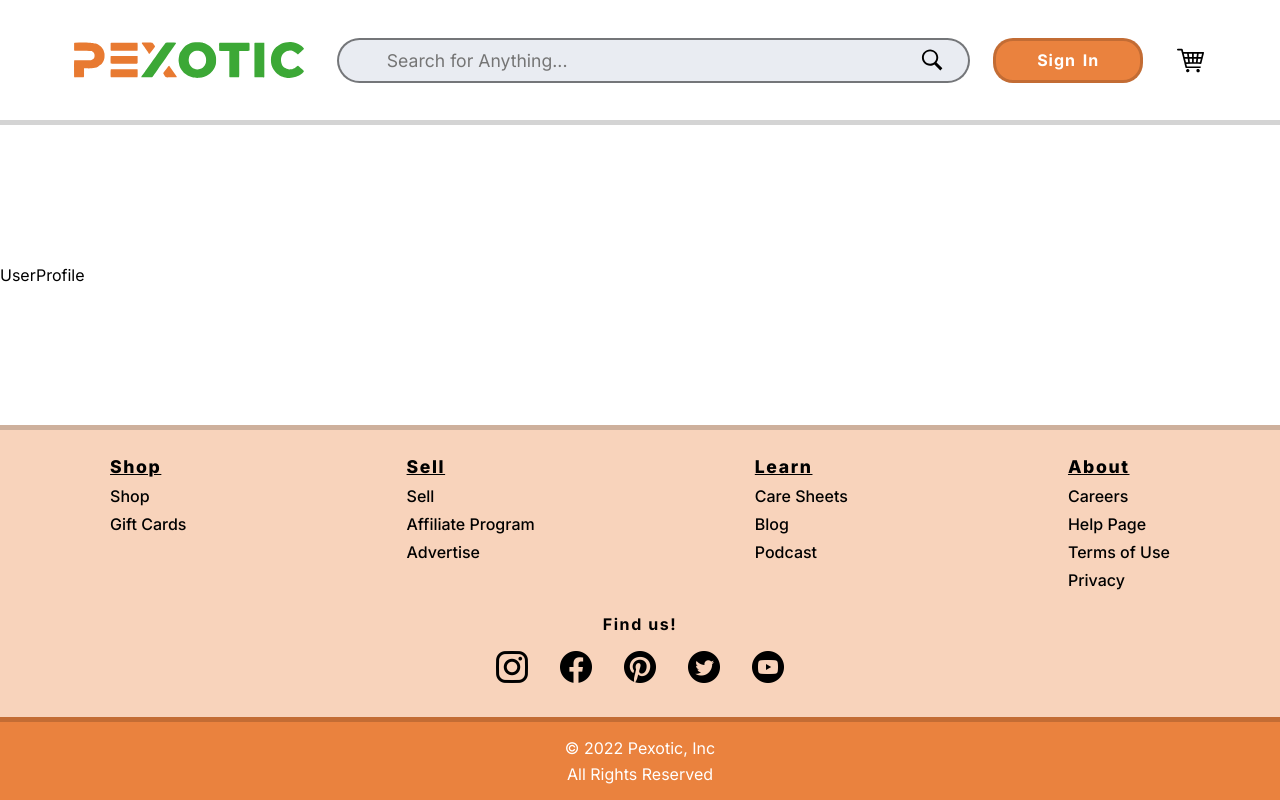
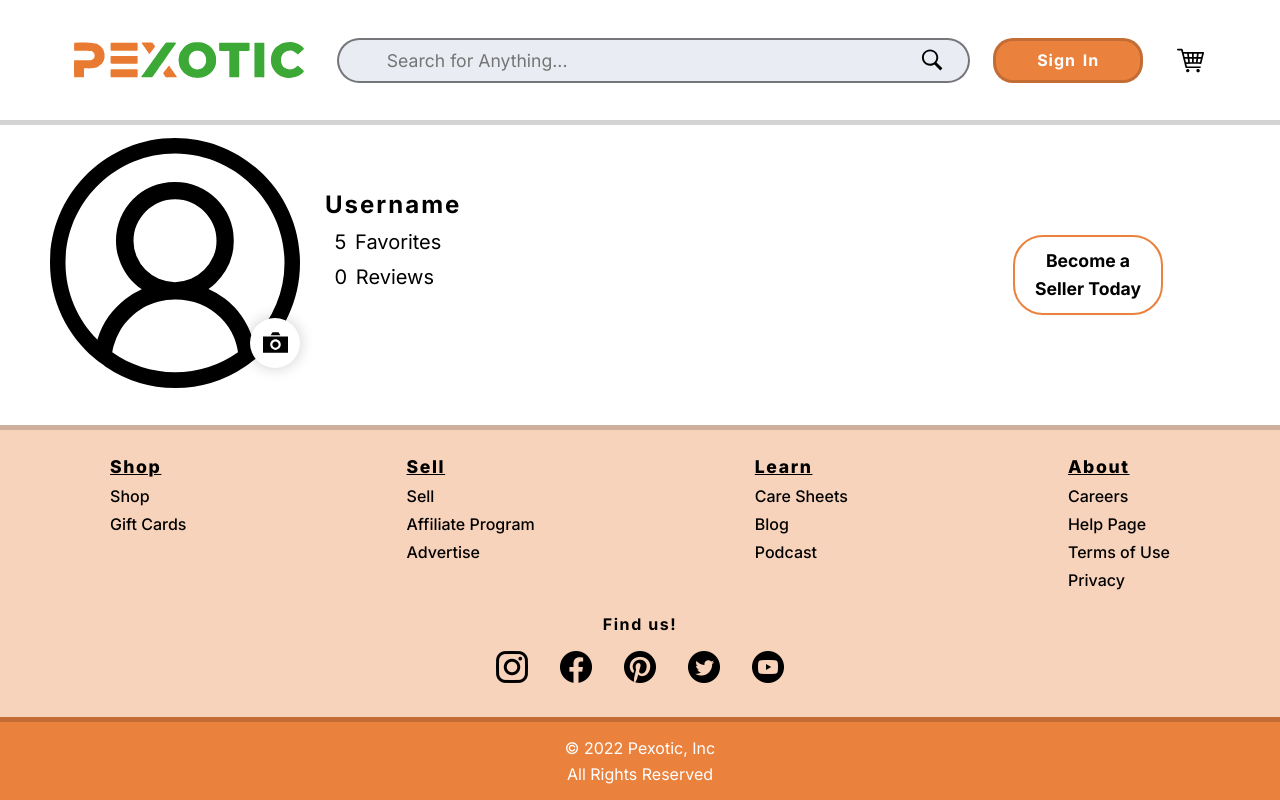
Before and after one commit to MichaelD3289/pexotic, a React (Create React App) app in the folder client/: page /user/profile in a window 1280 px wide. Built offline with nearby package versions, Linux system fonts and the light colour scheme.

Commit message:
user profile page started

```diff
--- /dev/null
+++ b/client/src/components/CameraIcon/CameraIcon.css
@@ -0,0 +1,46 @@
+#camera-icon {
+  width: 50px;
+  height: 50px;
+  border-radius: 50%;
+  background-color: white;
+  display: flex;
+  justify-content: center;
+  align-items: center;
+  position: absolute;
+  left: 200px;
+  bottom: 20px;
+  box-shadow: 0 0 15px rgba(0, 0, 0, 0.2);
+  cursor: pointer;
+  transition: all 0.2s ease-in-out scale 0.1;
+}
+
+#camera-icon:hover {
+  box-shadow:
+  0 0 15px rgba(0, 0, 0, 0.4),
+  inset 0 0 10px rgba(0, 0, 0, 0.2);
+  width: 115px;
+  border-radius: 50px;
+  justify-content: flex-start;
+  padding-left: 13px;
+}
+
+#camera-icon:hover:after {
+  content: "set photo";
+  font-size: 0.8rem;
+  display: flex;
+  justify-content: center;
+  align-items: center;
+  height: 100%;
+  width: 100%;
+  padding: 2px 5px 0 0;
+  font-weight: 500;
+}
+
+#camera-icon:active {
+  transform: scale(0.95);
+}
+
+.camera-icon-image {
+  width: 25px;
+  height: 25px;
+}
--- /dev/null
+++ b/client/src/components/CameraIcon/CameraIcon.js
@@ -0,0 +1,22 @@
+import React from 'react'
+import './CameraIcon.css'
+import cameraIcon from '../../assets/icons/camera-icon.svg'
+
+function CameraIcon({show, onClick, style, ...props}) {
+  show = true
+  return (
+    <div
+      id='camera-icon'
+      className={!show ? 'hide' : 'show'}
+      style={style}
+    >
+      <img
+        className='camera-icon-image'
+        src={cameraIcon}
+        alt='camera icon'
+      />
+    </div>
+  )
+}
+
+export default CameraIcon
--- a/client/src/components/ProfileBar/ProfileBar.js
+++ b/client/src/components/ProfileBar/ProfileBar.js
@@ -11,7 +11,7 @@ import { unVerifyUser } from '../../redux/reducers/currentUser'
 
 function ProfileBar() {
 const dispatch = useDispatch()
-const [dropdown, setDropdown] = React.useState(true)
+const [dropdown, setDropdown] = React.useState(false)
 
   return (
     <div className='outline'>
@@ -22,7 +22,9 @@ const [dropdown, setDropdown] = React.useState(true)
               className='account-btn'
               onClick={() => setDropdown(prev => !prev)}
             >
-             <div className='hover-transparent'></div>
+             <div
+              className={!dropdown ? 'hover-transparent' : ''}
+             ></div>
                <img
                 className='account-icon'
                 src={accountIcon}
--- a/client/src/pages/UserProfile/UserProfile.css
+++ b/client/src/pages/UserProfile/UserProfile.css
@@ -0,0 +1,46 @@
+.user-profile-page-top {
+  display: flex;
+  justify-content: space-between;
+}
+
+.user-avatar-section {
+  display: flex;
+  gap: 25px;
+  padding: 0 50px;
+  margin-top: -25px;
+}
+
+.user-avatar-image{
+  width: 250px;
+  height: 250px;
+  position: relative;
+}
+
+#user-profile-img {
+  width: 100%;
+}
+
+.user-avatar-name {
+  padding: 55px 0;
+}
+
+.username-title {
+  font-size: 1.5rem;
+  font-weight: bold;
+  letter-spacing: 2px;
+  margin-bottom: 15px;
+}
+
+.user-number-favorites, .user-number-reviews {
+  font-size: 1.25rem;
+  word-spacing: 3px;
+  margin-bottom: 15px;
+  text-indent: 0.6rem;
+}
+
+.become-seller-btn-container{
+  display: flex;
+  justify-content: center;
+  align-items: center;
+  width: 30%;
+}
--- a/client/src/pages/UserProfile/UserProfile.js
+++ b/client/src/pages/UserProfile/UserProfile.js
@@ -1,9 +1,41 @@
 import React from 'react'
 import './UserProfile.css'
+import accountIcon from '../../assets/icons/account-icon.svg'
+import CameraIcon from '../../components/CameraIcon/CameraIcon'
+import OutlineButton from '../../components/Buttons/OutlineButton'
 
 function UserProfile() {
   return (
-    <div>UserProfile</div>
+    <main id="user-profile-page">
+      <div className='user-profile-page-top'>
+        <div className='user-avatar-section'>
+          <div className='user-avatar-image'>
+            <img
+              src={accountIcon}
+              alt='account icon'
+              id='user-profile-img'
+              />
+            <CameraIcon />
+          </div>
+          <div className='user-avatar-name'>
+            <h2 className='username-title'>Username</h2>
+            <h4 className='user-number-favorites'>5 Favorites</h4>
+            <h4 className='user-number-reviews'>0 Reviews</h4>
+          </div>
+        </div>
+        <div className='become-seller-btn-container'>
+          <OutlineButton
+            style={{
+              height: '80px',
+              fontSize: '1.1rem',
+              lineHeight: '1.75rem',
+            }}
+          >
+            Become a <br/> Seller Today
+          </OutlineButton>
+        </div>
+      </div>
+    </main>
   )
 }
 
```
Also changed, not shown: client/src/assets/icons/camera-icon.svg (added).
